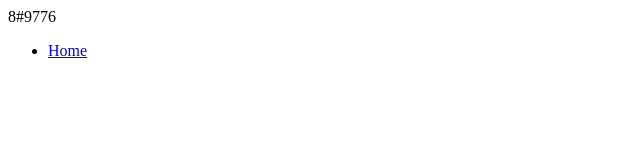
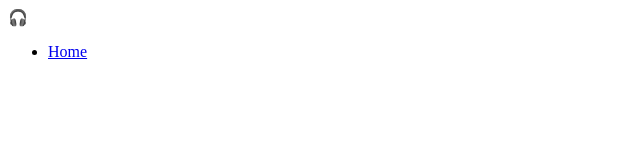
Before and after one commit to EveViMa/menudenvega-o2e, a plain HTML site: page index.html in a window 1280 px wide. Shown: the full height of the page, 0-640 px from the left. Drawn offline with Linux system fonts and the light colour scheme.

Commit message:
Criação do HTML

```diff
--- a/index.html
+++ b/index.html
@@ -9,7 +9,7 @@
   <header>
     <div>
       <nav>
-        <div>8#9776</div>
+        <div>&#127911;</div>
         <ul>
           <li><a href="#">Home</a></a></li>
         </ul>
```
